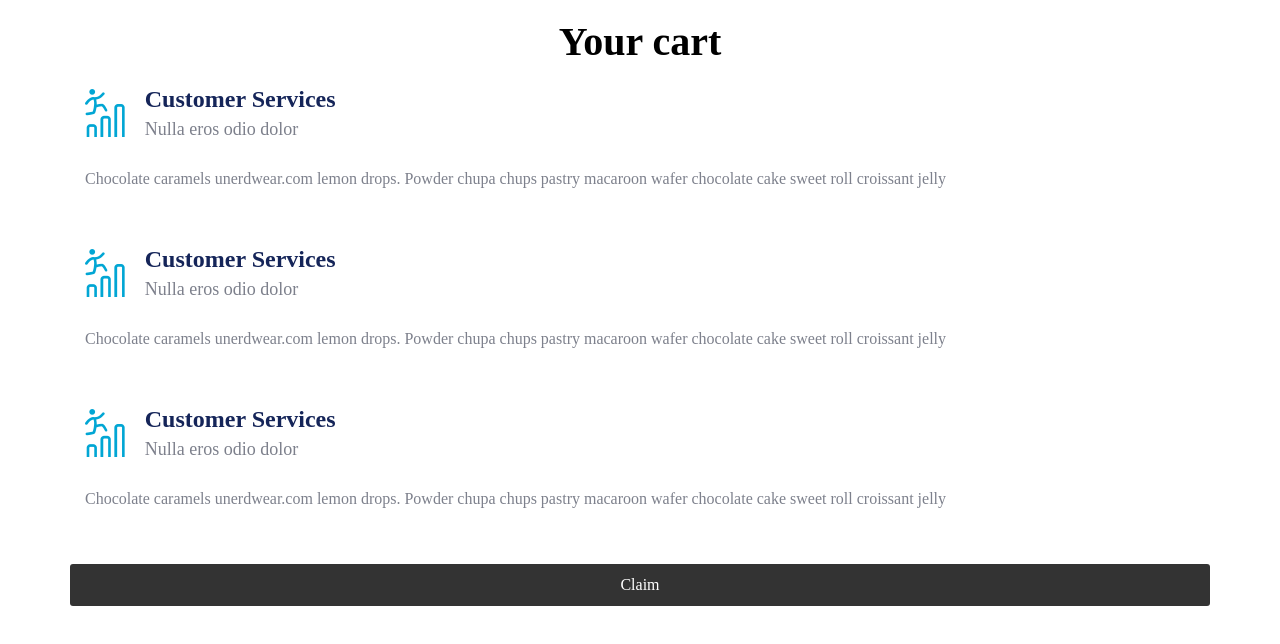
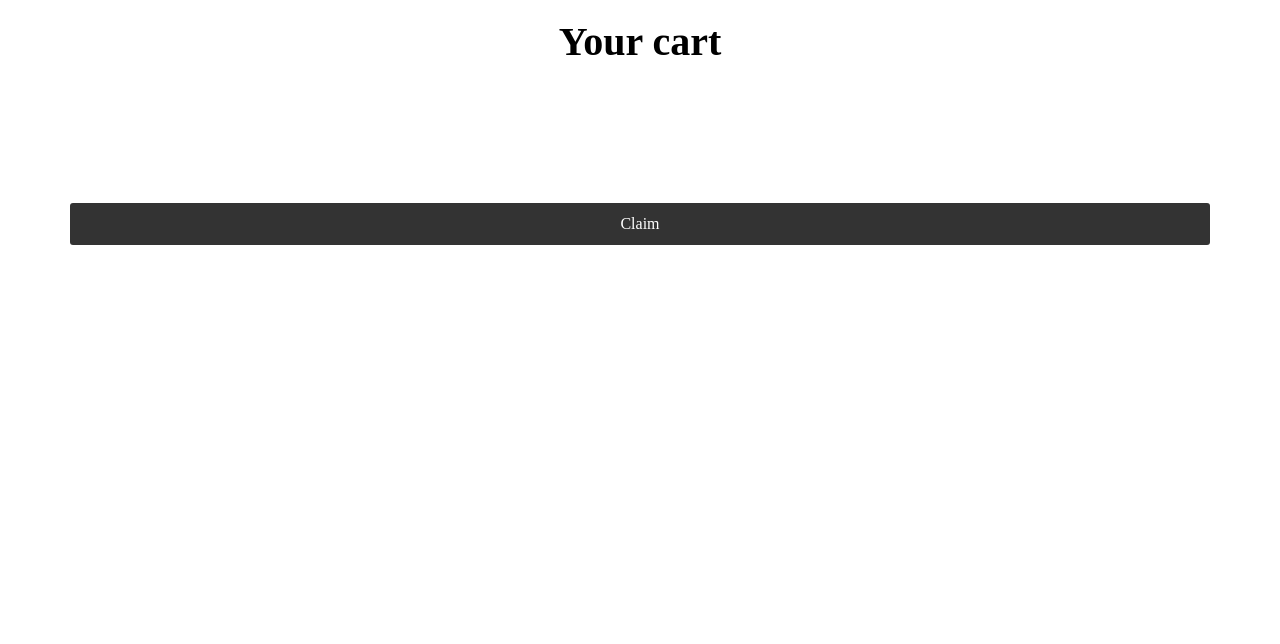
Before and after one commit to KirtiPahwa/insurance, a React (Create React App) app in the folder Frontend1/: page /cart in a window 1280 px wide. Shown: the top 644 px of the page. Built offline with nearby package versions, Linux system fonts and the light colour scheme.

Commit message:
minor changes

```diff
--- a/Frontend1/src/Component/Cart/Cart.js
+++ b/Frontend1/src/Component/Cart/Cart.js
@@ -23,7 +23,7 @@ const Cart = () => {
                 >
                     Your cart
                 </h1>
-                {localStorage.getItem("home") == null ? (
+                {localStorage.getItem("home") != null ? (
                     <div className="col-lg-12">
                         <div
                             className="feature wow fadeInUp"
@@ -50,10 +50,10 @@ const Cart = () => {
                         </div>
                     </div>
                 ) : (
-                    <h2>Empty</h2>
+                    <h2></h2>
                 )}
 
-                {localStorage.getItem("health") == null ? (
+                {localStorage.getItem("health") != null ? (
                     <div className="col-lg-12">
                         <div
                             className="feature wow fadeInUp"
@@ -80,9 +80,9 @@ const Cart = () => {
                         </div>
                     </div>
                 ) : (
-                    <h2>Empty</h2>
+                    <h2></h2>
                 )}
-                {localStorage.getItem("vehicle") == null ? (
+                {localStorage.getItem("vehicle") != null ? (
                     <div className="col-lg-12">
                         <div
                             className="feature wow fadeInUp"
@@ -109,7 +109,7 @@ const Cart = () => {
                         </div>
                     </div>
                 ) : (
-                    <h2>Empty</h2>
+                    <h2></h2>
                 )}
 
                 <button type="submit" onClick={handleClaim}>
```
